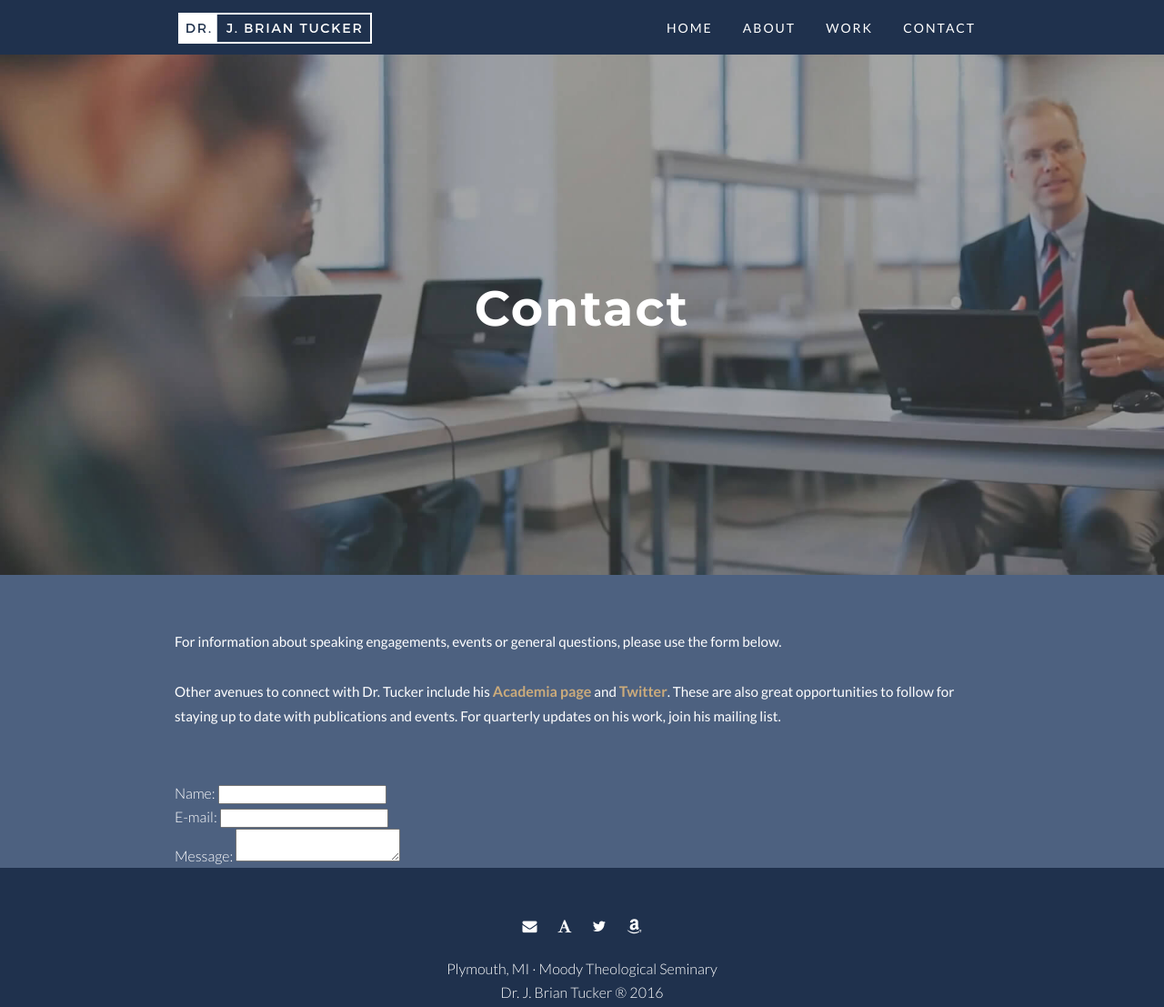
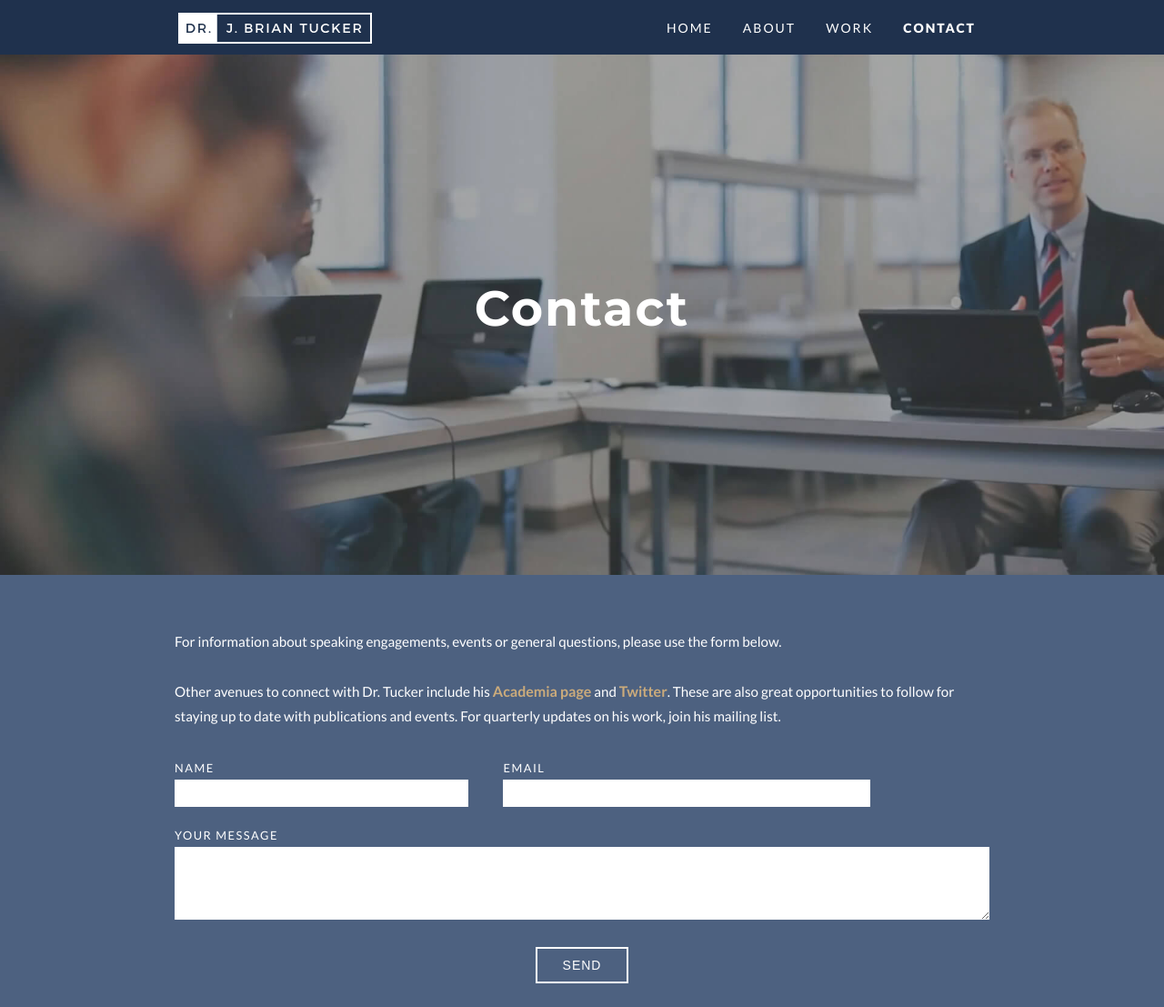
Before and after one commit to alexandriatucker/drtucker, a plain HTML site: page contact.html in a window 1280 px wide. Shown: the top 1107 px of the page at 91% size. Drawn offline with Linux system fonts and the light colour scheme.

Commit message:
Add files via upload

```diff
--- a/contact.html
+++ b/contact.html
@@ -17,8 +17,6 @@
   <title>Contact | Dr. J. Brian Tucker | Professor. Author. Speaker.</title>
 
   <link href='https://fonts.googleapis.com/css?family=Merriweather:300,300italic' rel='stylesheet' type='text/css'>
-  <link href='https://fonts.googleapis.com/css?family=Open+Sans:300,700' rel='stylesheet' type='text/css'>
-  <link href='https://fonts.googleapis.com/css?family=Open+Sans+Condensed:700' rel='stylesheet' type='text/css'>
   <link href="https://fonts.googleapis.com/css?family=Montserrat:400,700" rel="stylesheet">
   <link href="https://fonts.googleapis.com/css?family=Lato:300,400,700,900" rel="stylesheet">
   <link rel="stylesheet" href="https://maxcdn.bootstrapcdn.com/font-awesome/4.5.0/css/font-awesome.min.css">
@@ -48,7 +46,7 @@
 
           <a class="nav-link" href="work.html">WORK</a>
 
-          <a class="nav-link" href="contact.html">CONTACT</a>
+          <a class="nav-link header-active" href="contact.html">CONTACT</a>
 
         </div>
       </div>
@@ -69,22 +67,25 @@
        <div class="contact-content">
         For information about speaking engagements, events or general questions, please use the form below. <br><br>
 
-        Other avenues to connect with Dr. Tucker include his <a class="link" href="https://moody.academia.edu/JBrianTucker" target="_blank">Academia page</a> and <a class="link" href="https://twitter.com/JBrianTucker" target="_blank">Twitter</a>. These are also great opportunities to follow for staying up to date with publications and events. For quarterly updates on his work, join his mailing list.<br><br>
+        Other avenues to connect with Dr. Tucker include his <a class="link" href="https://moody.academia.edu/JBrianTucker" target="_blank">Academia page</a> and <a class="link" href="https://twitter.com/JBrianTucker" target="_blank">Twitter</a>. These are also great opportunities to follow for staying up to date with publications and events. For quarterly updates on his work, join his mailing list.
        </div>
        <div class="form">
            <form action="/tucker-contact-page" method="post">
-              <div>
-                  <label class="label-style" for="name">Name:</label>
-                  <input type="text" id="name" name="user_name" />
+                  <div class="name-container">
+                  <label class="label-style" for="name">NAME</label><br>
+                  <input type="text" id="name" name="fullname" class="name-field"/>
+                  </div>
+                  <div class="email-container">
+                  <label class="label-style" for="mail">EMAIL</label><br>
+                  <input type="email" id="mail" name="user_mail" class="email-field" />
+                  </div>
+              <div class="message-container">
+                  <label class="label-style" for="msg">YOUR MESSAGE</label>
+                  <textarea id="msg" name="user_message" class="message"></textarea>
               </div>
-              <div>
-                  <label class="label-style" for="mail">E-mail:</label>
-                  <input type="email" id="mail" name="user_mail" />
-              </div>
-              <div>
-                  <label class="label-style" for="msg">Message:</label>
-                  <textarea id="msg" name="user_message"></textarea>
-              </div>
+              <div style="text-align: center; padding-bottom: 5%;">
+              <input type="button" class="button" value="SEND"></div>
+
           </form>
        </div>
 
```
Also changed, not shown: about.html (+3 -5 lines), index.html (+3 -5 lines), work.html (+25 -6 lines).
